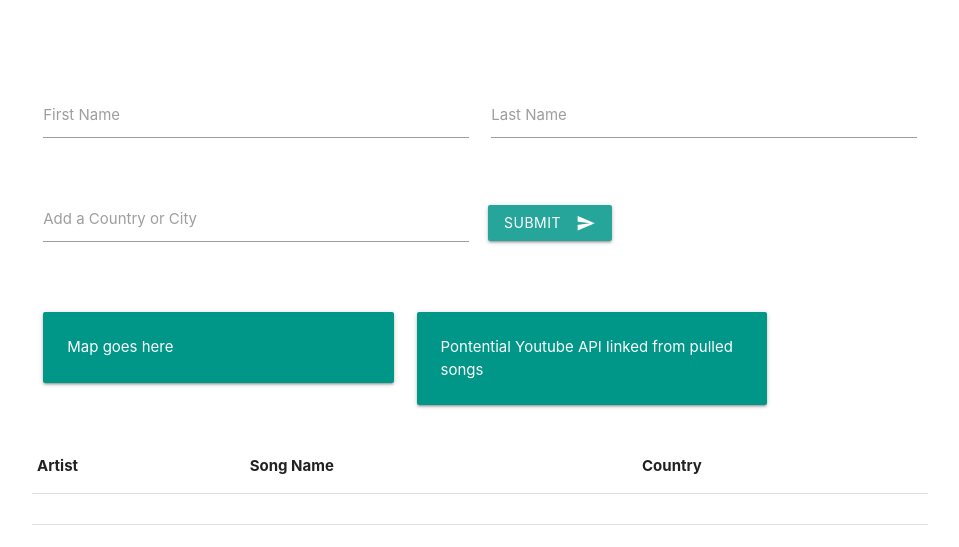
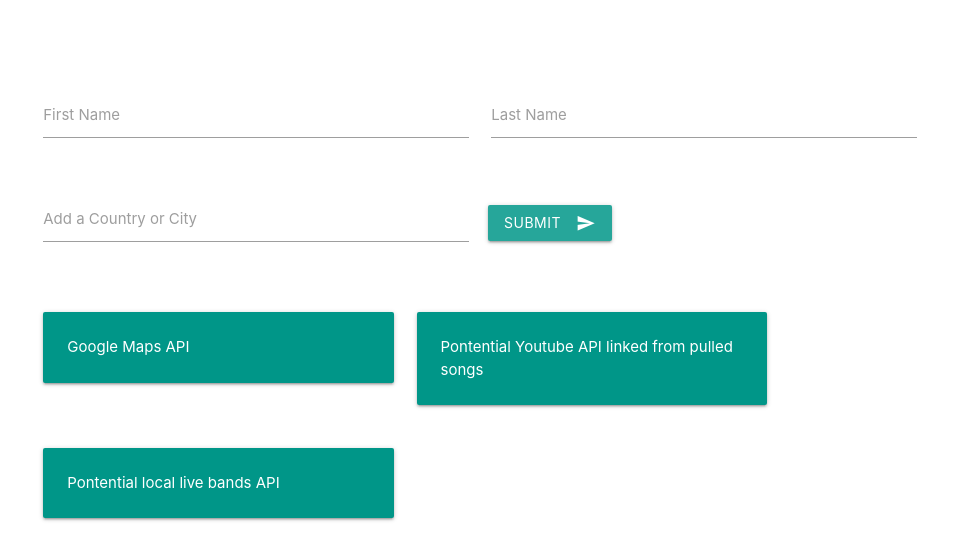
Before and after one commit to mityapetrenko/Project-1, a plain HTML site: page index.html in a window 1280 px wide. Shown: the part 253-800 px from the top of the page, without its empty margins (160-1119 px from the left). Drawn offline with nearby package versions, Linux system fonts and the light colour scheme.

Commit message:
updated materialize-css with live bands div

```diff
--- a/index.html
+++ b/index.html
@@ -75,13 +75,21 @@
             <div class="row">
                 <div class="col s6 m5">
                     <div class="card-panel teal" id="map-div">
-                        <span class="white-text">Map goes here
+                        <span class="white-text">Google Maps API
                         </span>
                     </div>
                 </div>
                 <div class="col s6 m5" id="youtube-div">
                     <div class="card-panel teal">
                         <span class="white-text">Pontential Youtube API linked from pulled songs
+                        </span>
+                    </div>
+                </div>
+            </div>
+            <div class="row">
+                <div class="col s6 m5" id="live-bands">
+                    <div class="card-panel teal">
+                        <span class="white-text">Pontential local live bands API
                         </span>
                     </div>
                 </div>
```
